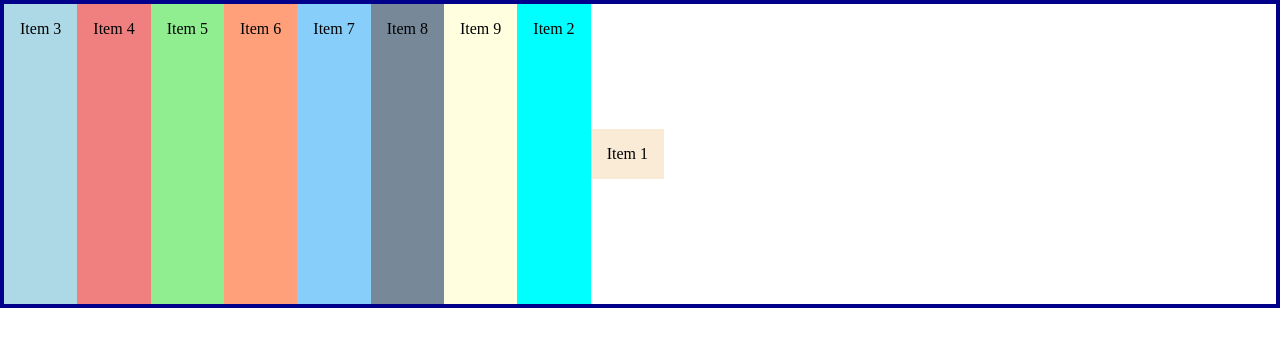
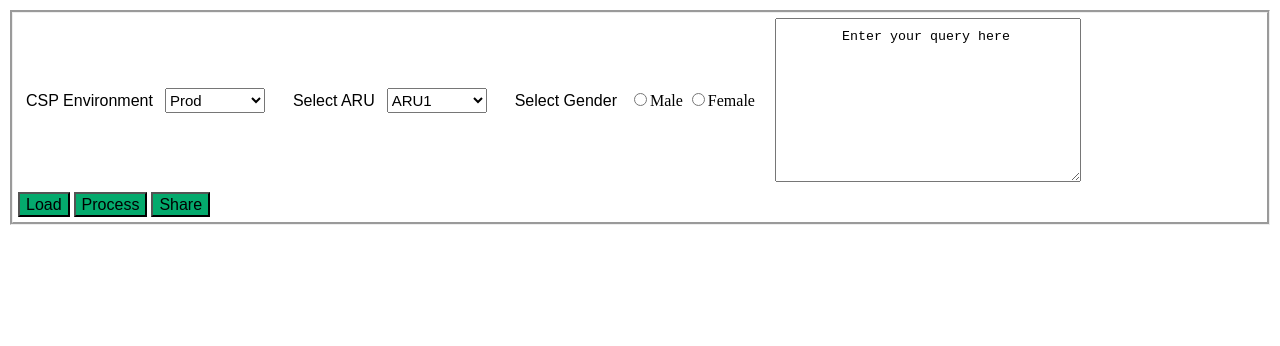
Before and after one commit to sureshpatta86/css-crash-course, a plain HTML site: page index.html in a window 1280 px wide. Drawn offline with Linux system fonts and the light colour scheme.

Commit message:
flex-box-example

```diff
--- a/index.html
+++ b/index.html
@@ -9,15 +9,36 @@
   </head>
   <body>
     <div class="container">
-      <div class="flex-item item-1">Item 1</div>
-      <div class="flex-item item-2">Item 2</div>
-      <div class="flex-item item-3">Item 3</div>
-      <div class="flex-item item-4">Item 4</div>
-      <div class="flex-item item-5">Item 5</div>
-      <div class="flex-item item-6">Item 6</div>
-      <div class="flex-item item-7">Item 7</div>
-      <div class="flex-item item-8">Item 8</div>
-      <div class="flex-item item-9">Item 9</div>
+      <div>
+      <label class="label">CSP Environment</label>
+      <select class="select">
+        <option>Prod</option>
+        <option>Stage</option>
+        <option>Test</option>
+      </select>
+    </div>
+    <div>
+      <label class="label">Select ARU</label>
+      <select class="select">
+        <option>ARU1</option>
+        <option>ARU2</option>
+        <option>ARU3</option>
+        <option>ARU3ARU3ARU3ARU3ARU3ARU3ARU3ARU3ARU3ARU3ARU3ARU3</option>
+      </select>
+    </div>
+      <div>
+      <label class="label">Select Gender</label>
+      <input type="radio">Male</input>
+      <input type="radio">Female</input>
+    </div>
+      <textarea class="textarea">
+        Enter your query here
+        </textarea>
+        <div>
+        <button class="button">Load</button>
+        <button class="button">Process</button>
+        <button class="button">Share</button>
+      </div>
     </div>
   </body>
 </html>
--- a/style.css
+++ b/style.css
@@ -1,62 +1,53 @@
 body {
   margin: 0;
+  padding: 10px;
 }
 .container {
   display: flex;
-  height: 300px;
-  flex-direction: row;
-  /* flex-wrap: wrap; */
-  /* flex-flow: row wrap; */
+  /* height: 300px; */
+  /* flex-direction: row;
+  flex-wrap: wrap; */
+  flex-flow: row wrap;
   /* column-gap: 20px;
   row-gap: 10px; */
-  /* gap: 10px 30px; */
-  /* justify-content: space-evenly; */
-  /* align-items: baseline; */
-  /* align-content:flex-start; */
-
-  border: 4px solid darkblue;
+  gap: 10px 20px;
+  justify-content: flex-start;
+  align-items: center;
+  align-content: flex-start;
+  border-style: groove;
+  padding: 5px;
 }
 .flex-item {
   color: black;
   font-size: 1.5 rem;
   padding: 1rem;
-  text-align: center;
+  text-align: left;
   /* flex-grow: 1; */
   /* flex-shrink: 0; */
-  flex: 0 0 auto;
+  flex: 1 0 auto;
+  justify-content: flex-start;
 }
-.item-1 {
-  background-color: antiquewhite;
-  /* padding-bottom: 3rem; */
-  order: 3;
-  align-self: center;
+.button {
+  height: 25px;
+  width: auto;
+  background-color: #04aa6d;
+  font-size: medium;
+  color: black;
 }
-.item-2 {
-  background-color: aqua;
-  /* padding-bottom: 5rem; */
-  order: 2;
+.textarea {
+  height: 150px;
+  width: 300px;
+  resize: both;
+  padding-top: 10px;
 }
-.item-3 {
-  background-color: lightblue;
-  /* padding-bottom: 2rem; */
+.label {
+  color: black;
+  padding: 8px;
+  font-family: Arial;
 }
-.item-4 {
-  background-color: lightcoral;
+.select {
+  width: 100px;
+  height: 25px;
+  font-size: 15px;
+  cursor: pointer;
 }
-.item-5 {
-  background-color: lightgreen;
-  /* flex-grow: 1; */
-}
-.item-6 {
-  background-color: lightsalmon;
-}
-.item-7 {
-  background-color: lightskyblue;
-}
-.item-8 {
-  background-color: lightslategrey;
-}
-.item-9 {
-  background-color: lightyellow;
-  /* flex-grow: 1; */
-}
```
